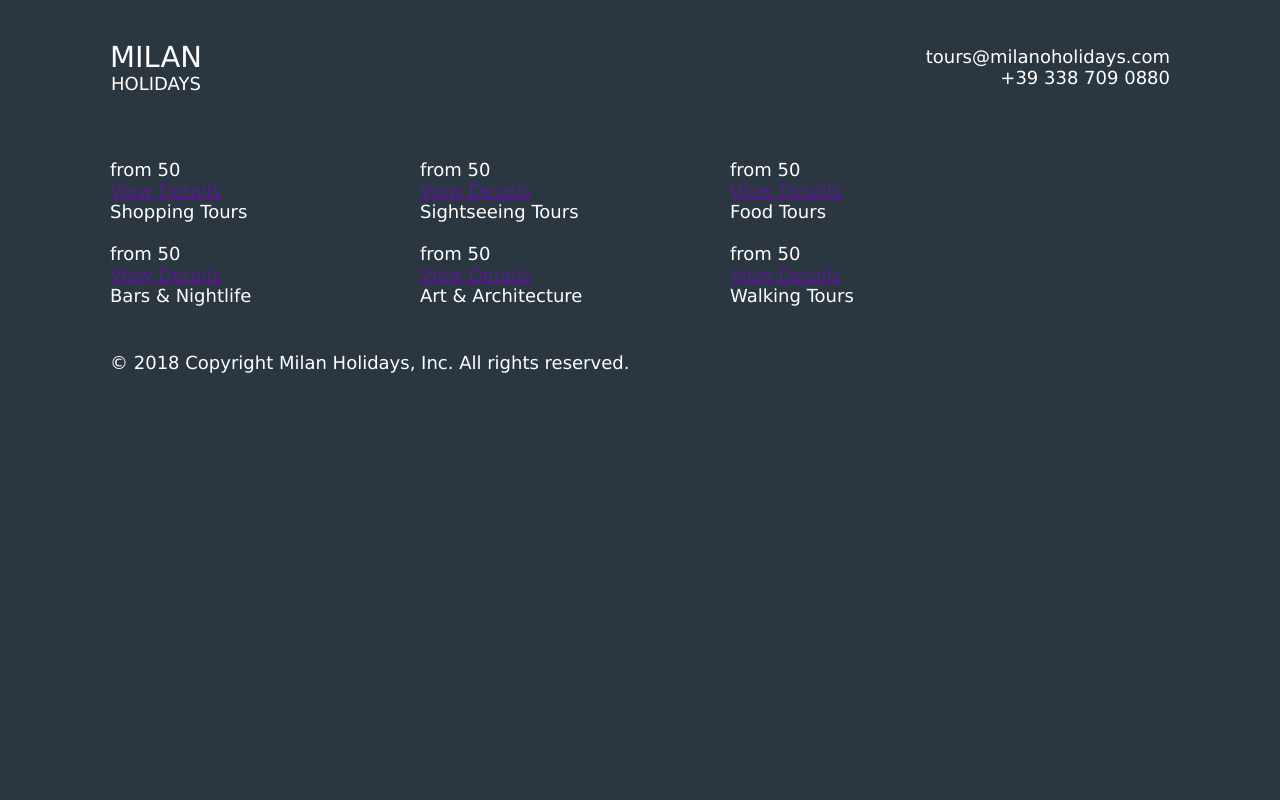
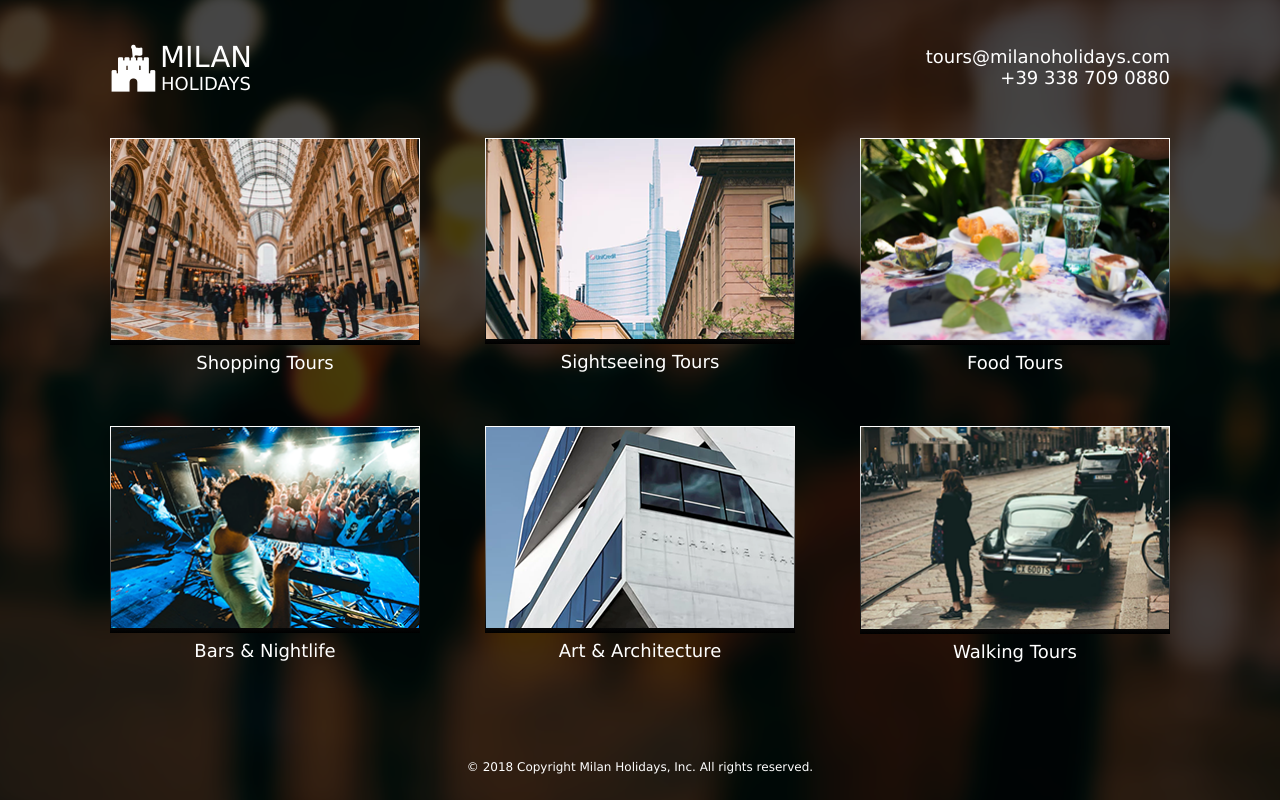
Before and after one commit to Kaiserd345/educational_projects, a plain HTML site: page homework3/index.html in a window 1280 px wide. Drawn offline with Linux system fonts and the light colour scheme.

Commit message:
homework3 done

```diff
--- a/homework3/index.html
+++ b/homework3/index.html
@@ -6,6 +6,7 @@
           content="width=device-width, user-scalable=no, initial-scale=1.0, maximum-scale=1.0, minimum-scale=1.0">
     <meta http-equiv="X-UA-Compatible" content="ie=edge">
     <link rel="stylesheet" href="./style.css">
+    <script src="https://kit.fontawesome.com/cdc74f6f2f.js" crossorigin="anonymous"></script>
     <title>Document</title>
 </head>
 <body>
@@ -21,29 +22,29 @@
 
             <div class="items-block-item">
                 <div class="item-content">
-                    <img src="" alt="">
+                    <img src="./img/p1.png" alt="Big Shopping Mall">
                     <div class="content-hover-block">
-                        <div class="hover-block__price">from 50</div>
-                        <a href="" class="hover-block__details">View Details</a>
+                        <div class="hover-block__price">from <br/> <span>50</span></div>
+                        <a href="#" class="hover-block__details">View Details</a>
                     </div>
                 </div>
                 <div class="item-title">Shopping Tours</div>
             </div>
             <div class="items-block-item">
                 <div class="item-content">
-                    <img src="" alt="">
+                    <img src="./img/p2.png" alt="Building">
                     <div class="content-hover-block">
-                        <div class="hover-block__price">from 50</div>
-                        <a href="" class="hover-block__details">View Details</a>
+                        <div class="hover-block__price">from <br/> <span>30</span></div>
+                        <a href="#" class="hover-block__details">View Details</a>
                     </div>
                 </div>
                 <div class="item-title">Sightseeing Tours</div>
             </div>
-            <div class="items-block-item clearfix">
+            <div class="items-block-item">
                 <div class="item-content">
-                    <img src="" alt="">
+                    <img src="./img/p3.png" alt="Table with food">
                     <div class="content-hover-block">
-                        <div class="hover-block__price">from 50</div>
+                        <div class="hover-block__price">from <br/> <span>35</span></div>
                         <a href="" class="hover-block__details">View Details</a>
                     </div>
                 </div>
@@ -51,19 +52,19 @@
             </div>
             <div class="items-block-item">
                 <div class="item-content">
-                    <img src="" alt="">
+                    <img src="./img/p4.png" alt="Night Club">
                     <div class="content-hover-block">
-                        <div class="hover-block__price">from 50</div>
-                        <a href="" class="hover-block__details">View Details</a>
+                        <div class="hover-block__price">from <br/> <span>40</span></div>
+                        <a href="#" class="hover-block__details">View Details</a>
                     </div>
                 </div>
                 <div class="item-title">Bars & Nightlife</div>
             </div>
             <div class="items-block-item">
                 <div class="item-content">
-                    <img src="" alt="">
+                    <img src="./img/p5.png" alt="Architect element">
                     <div class="content-hover-block">
-                        <div class="hover-block__price">from 50</div>
+                        <div class="hover-block__price">from <br/> <span>50</span></div>
                         <a href="" class="hover-block__details">View Details</a>
                     </div>
                 </div>
@@ -71,9 +72,9 @@
             </div>
             <div class="items-block-item">
                 <div class="item-content">
-                    <img src="" alt="">
+                    <img src="./img/p6.png" alt="Car and people">
                     <div class="content-hover-block">
-                        <div class="hover-block__price">from 50</div>
+                        <div class="hover-block__price">from <br/> <span>50</span></div>
                         <a href="" class="hover-block__details">View Details</a>
                     </div>
                 </div>
--- a/homework3/style.css
+++ b/homework3/style.css
@@ -6,13 +6,18 @@
 body {
     font-family: Verdana, serif;
     font-size: 18px;
-    background: #2b3740;
+    background: url("./img/background.png") center/120% no-repeat;
     color: #fff;
 }
 
 header, main, footer {
     width: 1060px;
-    margin: 46px auto 0;
+    margin: 45px auto 0;
+}
+
+header {
+    position: relative;
+    margin: 46px auto 46px;
 }
 
 .clearfix:after {
@@ -26,6 +31,28 @@ header, main, footer {
 .header__logo {
     float: left;
 }
+.header__logo a {
+    float: left;
+    padding-left: 50px;
+}
+
+.header__logo:before {
+    position: absolute;
+    top: 0;
+    left: 0;
+    display: block;
+    width: 50px;
+    height: 50px;
+    font-family: "Font Awesome 5 Brands";
+    font-size: 45px;
+    content: "\f286";
+    font-weight: 900;
+}
+
+.header__logo:hover , .header__logo:hover a{
+    color: #f26522;
+}
+
 .header_contacts {
     float: right;
     text-align: end;
@@ -48,9 +75,85 @@ header, main, footer {
 
 .items-block-item {
     float: left;
+    position: relative;
     width: 310px;
+    margin-right: 65px;
+    margin-bottom: 45px;
+    overflow: hidden;
+}
+
+.items-block-item:nth-child(3n) {
+    margin-right: 0;
 }
 
 .item-content img{
     width: 100%;
 }
+
+.item-content {
+    max-width: 310px;
+    padding: 1px;
+    background: linear-gradient(to top, black, white);
+}
+
+.item-title {
+    text-align: center;
+    line-height: 2;
+}
+
+.content-hover-block {
+    opacity: 0;
+    visibility: hidden;
+    box-sizing: border-box;
+    position: absolute;
+    bottom: -36px;
+    width: 100%;
+    height: 25%;
+    padding: 10px 20px;
+    background-color: #f26522;
+
+}
+
+.items-block-item:hover .content-hover-block {
+    opacity: 1;
+    visibility: visible;
+    bottom: 35px;
+    transition: all .5s;
+}
+
+.hover-block__price {
+    float: left;
+    font-size: 10px;
+}
+
+.hover-block__price span {
+    font-size: 20px;
+    line-height: 1.1;
+}
+
+.hover-block__price span:before {
+    font-family: "Font Awesome 5 Free";
+    content: "\f153";
+    font-weight: 900;
+}
+
+.hover-block__details {
+    float:right;
+    margin-top: 15px;
+    font-size: 14px;
+    text-decoration: none;
+    color: #ffffff;
+}
+
+.hover-block__details:after {
+    font-family: "Font Awesome 5 Free";
+    content: "\f105";
+    font-weight: 900;
+    color: #f9b291;
+    padding-left: 7px;
+}
+
+.rights {
+    text-align: center;
+    font-size: 12px;
+}
```
Also changed, not shown: homework3/img/background.png (added), homework3/img/p2.png (added), homework3/img/p3.png (added), homework3/img/p4.png (added), homework3/img/p5.png (added), homework3/img/p6.png (added).
